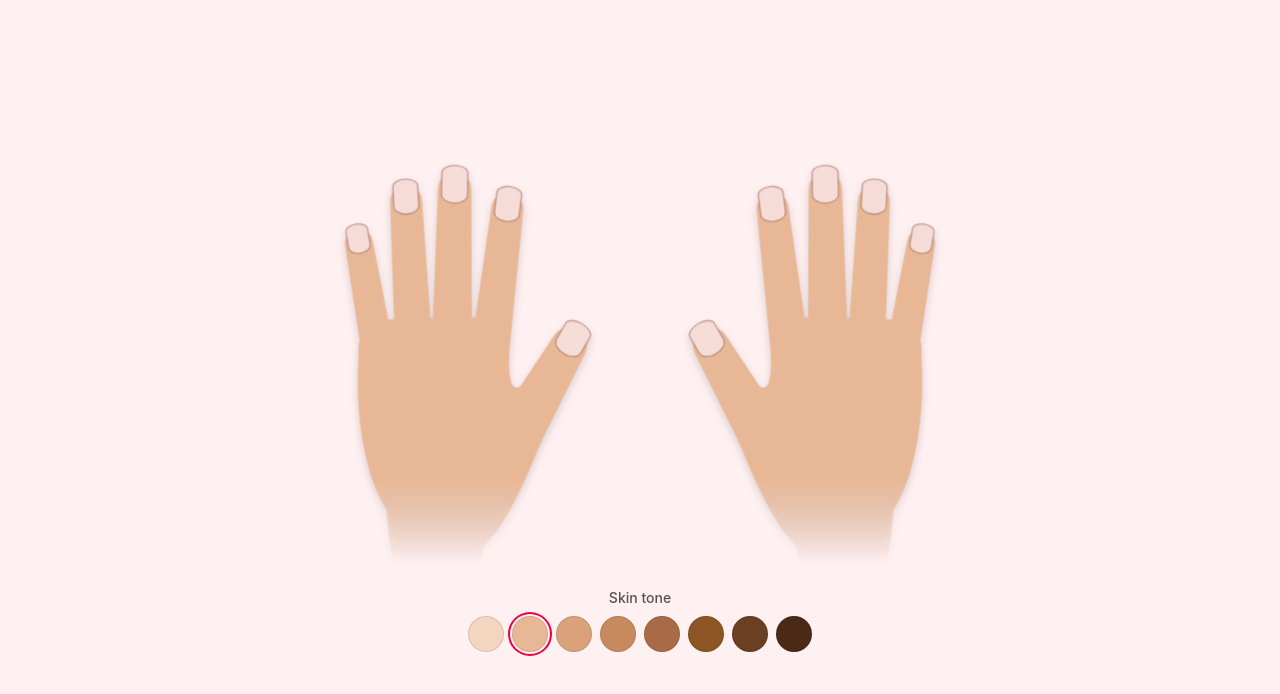
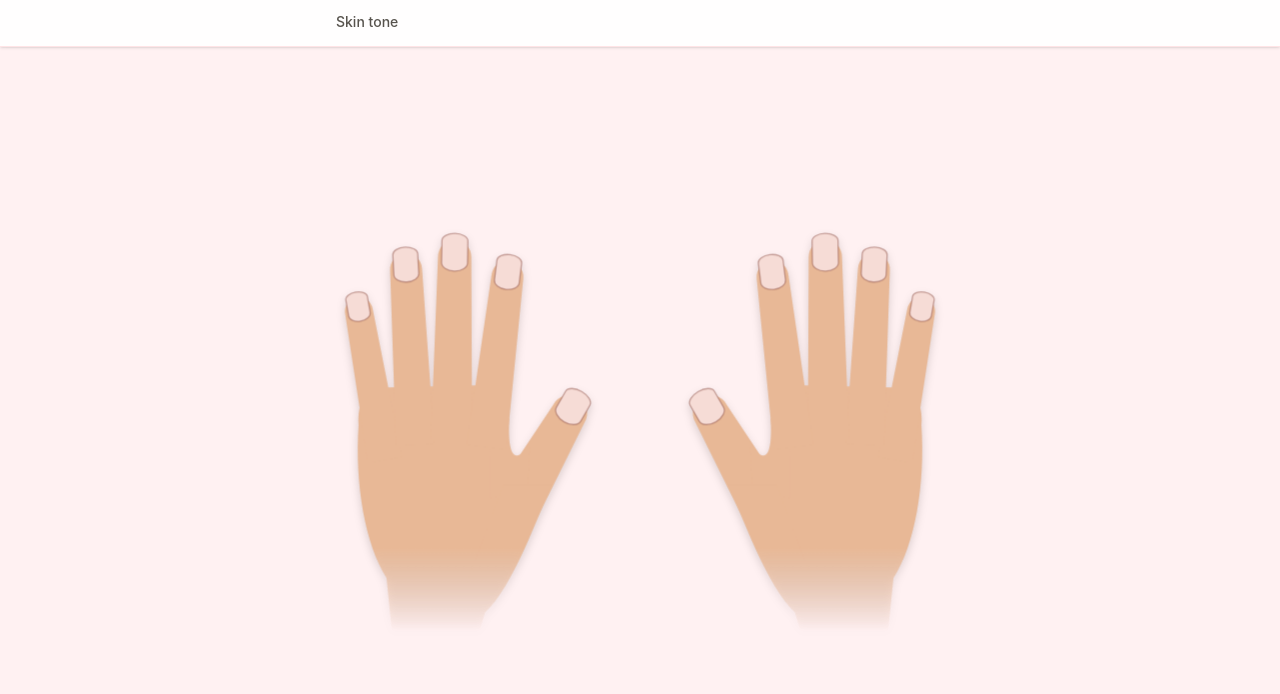
Before and after one commit to vvanessavo/nail-designer, a React (Vite) app: page / in a window 1280 px wide. Shown: the top 694 px of the page. Built offline with nearby package versions, Linux system fonts and the light colour scheme.

Commit message:
add ribbon toolbar with skin tone tab
Co-Authored-By: Claude Opus 5.5 <noreply@anthropic.com>

```diff
--- a/src/App.tsx
+++ b/src/App.tsx
@@ -1,6 +1,7 @@
 import { useReducer } from 'react'
 import Hands from './components/Hands'
 import SkinTonePicker from './components/SkinTonePicker'
+import Toolbar, { type ToolbarTab } from './components/Toolbar'
 import { initialState, nailReducer } from './state/nailState'
 
 function App() {
@@ -8,16 +9,29 @@ function App() {
   // actions, e.g. dispatch({ type: 'SELECT_NAIL', nailId: 3 }).
   const [state, dispatch] = useReducer(nailReducer, initialState)
 
+  // One entry per tab in the toolbar. New features (shape, colour, stickers...) go here.
+  const tabs: ToolbarTab[] = [
+    {
+      id: 'skin-tone',
+      label: 'Skin tone',
+      content: (
+        <SkinTonePicker
+          value={state.skinTone}
+          onChange={(skinTone) => dispatch({ type: 'SET_SKIN_TONE', skinTone })}
+        />
+      ),
+    },
+  ]
+
   return (
-    <div className="flex min-h-screen flex-col items-center justify-center gap-6 bg-rose-50 p-4">
-      <Hands
-        state={state}
-        onSelectNail={(nailId) => dispatch({ type: 'SELECT_NAIL', nailId })}
-      />
-      <SkinTonePicker
-        value={state.skinTone}
-        onChange={(skinTone) => dispatch({ type: 'SET_SKIN_TONE', skinTone })}
-      />
+    <div className="flex min-h-screen flex-col bg-rose-50">
+      <Toolbar tabs={tabs} />
+      <main className="flex flex-1 items-center justify-center p-4">
+        <Hands
+          state={state}
+          onSelectNail={(nailId) => dispatch({ type: 'SELECT_NAIL', nailId })}
+        />
+      </main>
     </div>
   )
 }
--- a/src/components/SkinTonePicker.tsx
+++ b/src/components/SkinTonePicker.tsx
@@ -24,9 +24,8 @@ type SkinTonePickerProps = {
 function SkinTonePicker({ value, onChange }: SkinTonePickerProps) {
   return (
     <fieldset className="flex flex-col items-center gap-2">
-      <legend className="mb-2 text-center text-sm font-medium text-stone-600">
-        Skin tone
-      </legend>
+      {/* The tab already says "Skin tone", so the label is only for screen readers. */}
+      <legend className="sr-only">Skin tone</legend>
       <div className="flex justify-center gap-2">
         {SKIN_TONES.map((tone) => {
           const isSelected = tone.hex === value
--- /dev/null
+++ b/src/components/Toolbar.tsx
@@ -0,0 +1,68 @@
+// A ribbon-style toolbar, like Word or Canva: a row of tabs across the top.
+// Clicking a tab opens its panel of options underneath; clicking it again closes it.
+// To add a feature, add one entry to the `tabs` list passed in from App.
+
+import { useState, type ReactNode } from 'react'
+
+export type ToolbarTab = {
+  id: string
+  label: string
+  content: ReactNode // the options shown when this tab is open
+}
+
+type ToolbarProps = {
+  tabs: ToolbarTab[]
+}
+
+function Toolbar({ tabs }: ToolbarProps) {
+  // Which tab is open, or null when every panel is closed.
+  const [openTabId, setOpenTabId] = useState<string | null>(null)
+  const openTab = tabs.find((tab) => tab.id === openTabId)
+
+  return (
+    <header className="sticky top-0 z-10 w-full border-b border-rose-100 bg-white/90 shadow-sm backdrop-blur">
+      {/* overflow-x-auto lets the tabs scroll sideways on a phone once there are many. */}
+      <div
+        role="tablist"
+        aria-label="Design tools"
+        className="mx-auto flex max-w-2xl gap-1 overflow-x-auto px-4"
+      >
+        {tabs.map((tab) => {
+          const isOpen = tab.id === openTabId
+          return (
+            <button
+              key={tab.id}
+              id={`tab-${tab.id}`}
+              type="button"
+              role="tab"
+              aria-selected={isOpen}
+              aria-expanded={isOpen}
+              aria-controls={`panel-${tab.id}`}
+              onClick={() => setOpenTabId(isOpen ? null : tab.id)}
+              className={`shrink-0 cursor-pointer border-b-2 px-4 py-3 text-sm font-medium transition ${
+                isOpen
+                  ? 'border-rose-600 text-rose-700'
+                  : 'border-transparent text-stone-600 hover:text-stone-900'
+              }`}
+            >
+              {tab.label}
+            </button>
+          )
+        })}
+      </div>
+
+      {openTab && (
+        <div
+          id={`panel-${openTab.id}`}
+          role="tabpanel"
+          aria-labelledby={`tab-${openTab.id}`}
+          className="mx-auto max-w-2xl border-t border-rose-100 px-4 py-4"
+        >
+          {openTab.content}
+        </div>
+      )}
+    </header>
+  )
+}
+
+export default Toolbar
```
Also changed, not shown: 1 other file (tests, documents, lock files or other folders).
